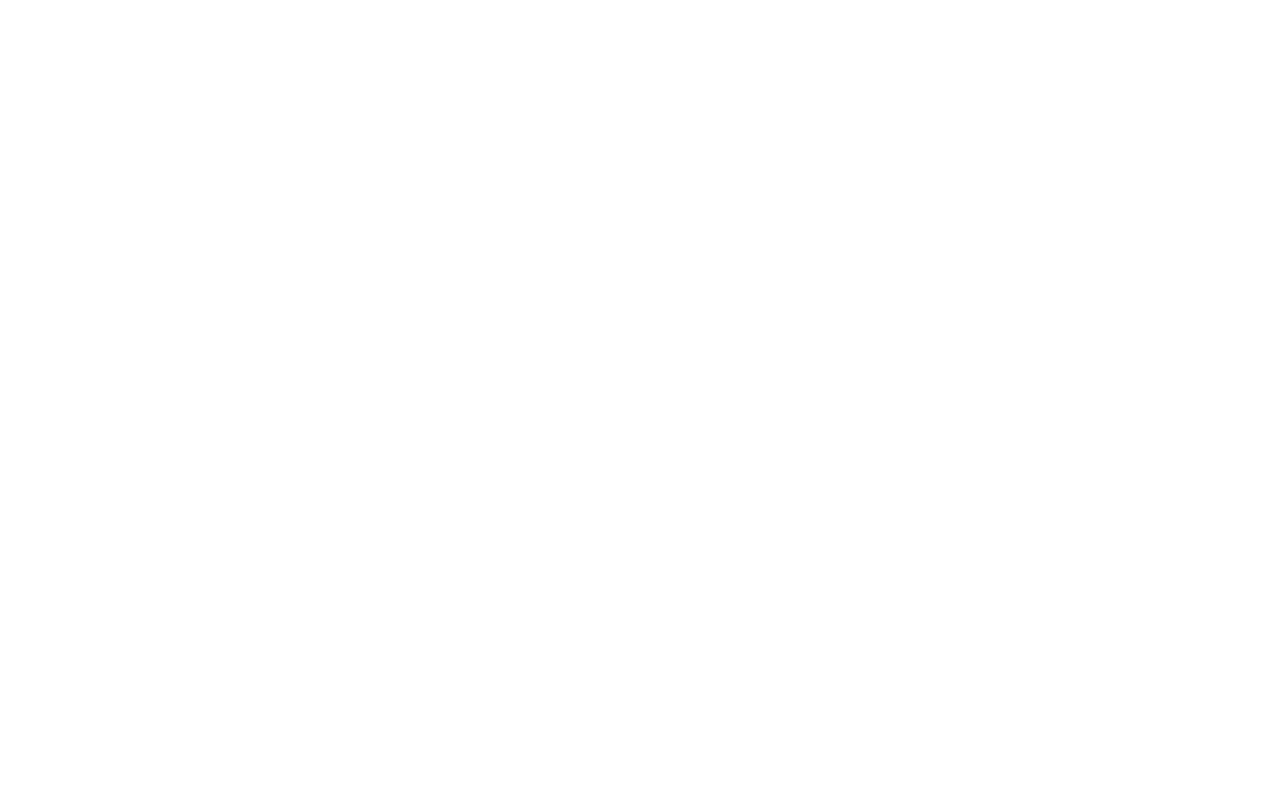
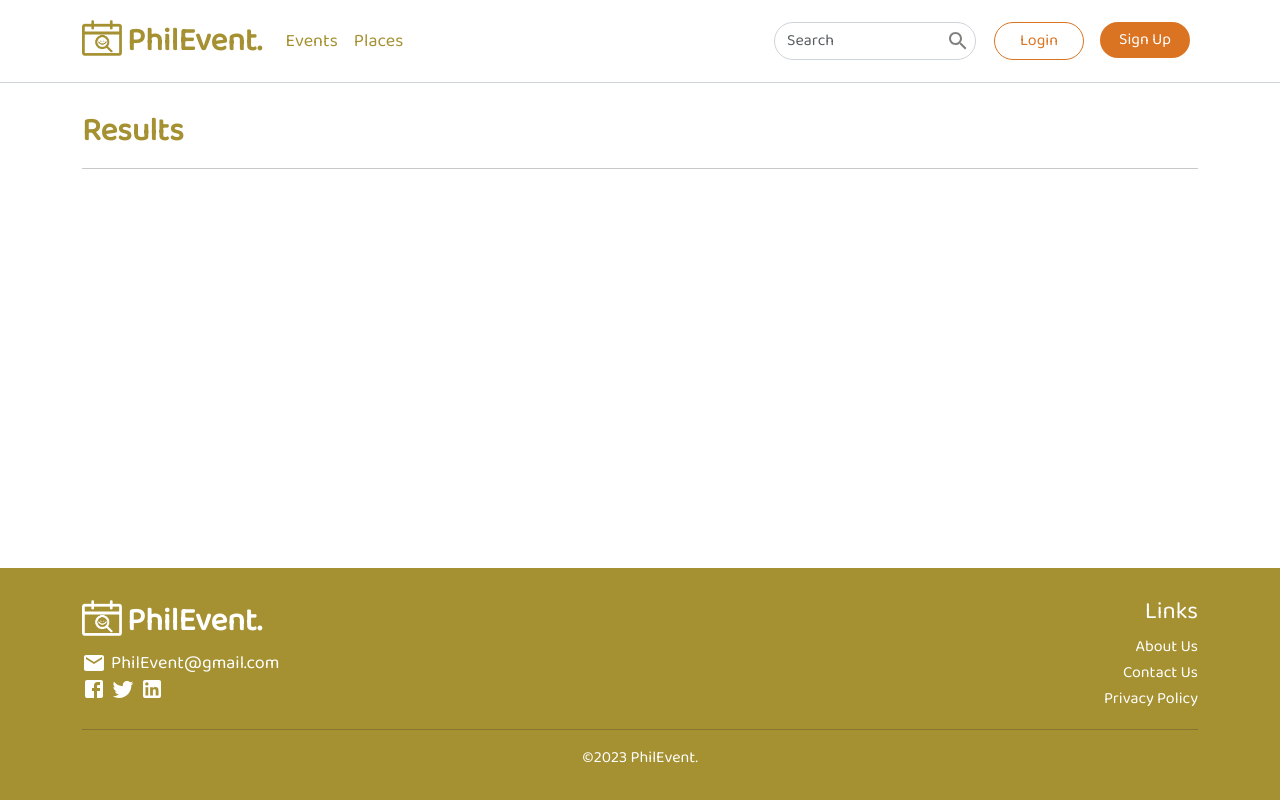
Before and after one commit to alleyahPCM/PhilEvent, a React (Create React App) app: page /Search in a window 1280 px wide. Before the commit this address had no page. Built offline with nearby package versions, Linux system fonts and the light colour scheme.

Commit message:
Search Result Page Template

```diff
--- a/src/App.js
+++ b/src/App.js
@@ -9,6 +9,7 @@
 import Login from './pages/Login';
 import Event from './pages/Event';
 import Places from './pages/Places';
+import Search from './pages/Search';
 
 function App() {
   return (
@@ -16,6 +17,7 @@
       <Routes>
         <Route path="/" element={<Home />} />
         <Route path="/Places" element={<Places />} />
+        <Route path="/Search" element={<Search />} />
         <Route path="/Login" element={<Login />} />
         <Route path="/Signup" element={<Signup />} />
         <Route path="/UserHome" element={<UserHome />} />
--- a/src/components/PlacesEvents.jsx
+++ b/src/components/PlacesEvents.jsx
@@ -25,7 +25,6 @@
     &:hover {
         color: #D06023;
     }
-
 `
 
 const PlacesEvents = () => {
--- /dev/null
+++ b/src/components/Result.jsx
@@ -0,0 +1,18 @@
+import { Container } from 'react-bootstrap';
+import styled from 'styled-components';
+
+const Title = styled.h2`
+  font-weight: bold;
+  color: #A59132;
+`
+
+const Result = () => {
+  return (
+    <Container style={{marginTop: 30, marginBottom: 50}}>
+        <Title>Results</Title>
+        <hr/>
+    </Container>
+  )
+}
+
+export default Result
--- /dev/null
+++ b/src/pages/Search.jsx
@@ -0,0 +1,45 @@
+import React, { useEffect, useState } from 'react';
+import NavBar from '../components/NavBar';
+import NavBarAlt from '../components/NavBarAlt';
+import Footer from '../components/Footer';
+import axios from 'axios';
+import styled from 'styled-components';
+import Result from '../components/Result';
+
+const MainContainer = styled.div`
+    min-height: 100vh;
+    display: flex;
+    flex-direction: column;
+`
+
+const ResultContainer = styled.div`
+    flex-grow: 1;
+`
+
+
+const Search = () => {
+  const [loggedinStatus, setLoggedinStatus] = useState(false);
+
+  useEffect(() => {
+    axios
+      .get("http://localhost:8080/")
+      .then((res) => {
+        if (res.data.valid) {
+          setLoggedinStatus(true);
+        }
+      })
+      .catch((err) => console.log(err));
+  }, []);
+
+  return (
+    <MainContainer>
+      {loggedinStatus ? <NavBarAlt /> : <NavBar />}
+      <ResultContainer>
+        <Result/>
+      </ResultContainer>
+      <Footer />
+    </MainContainer>
+  );
+};
+
+export default Search;
```
